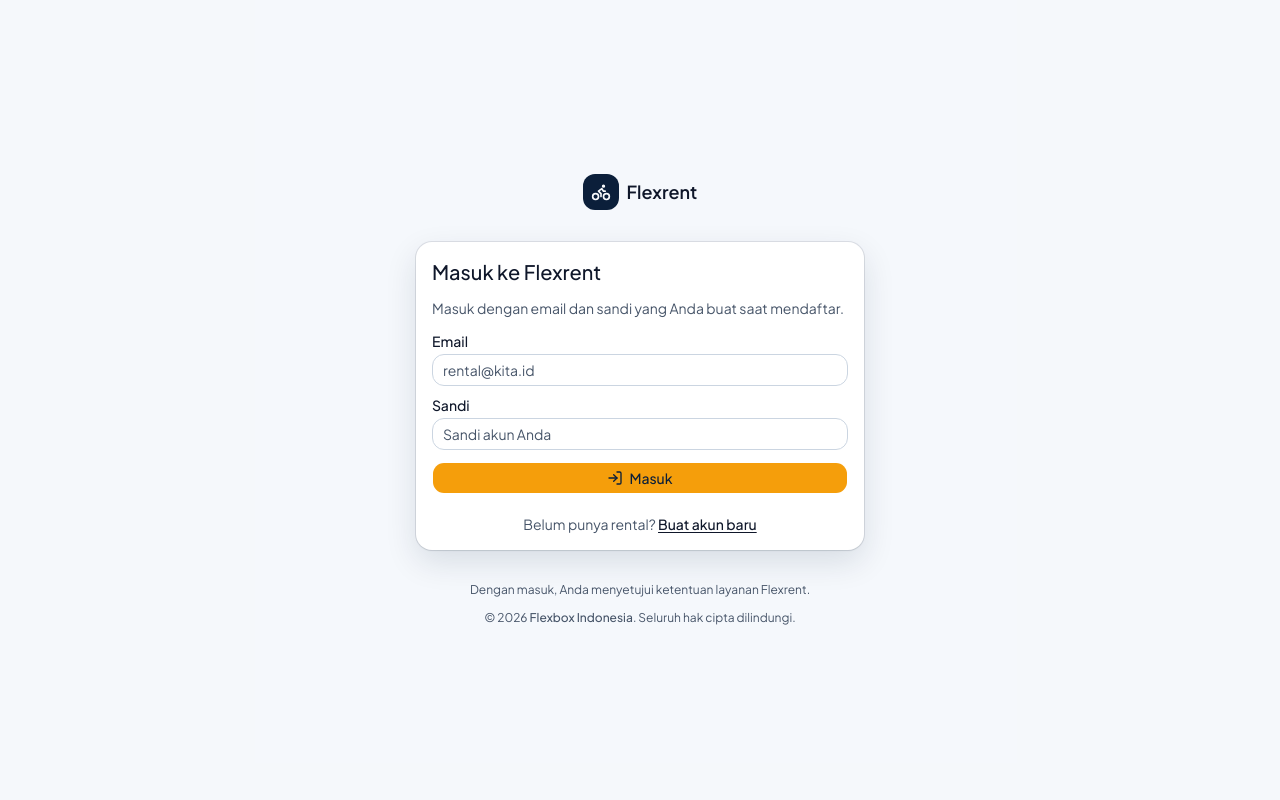
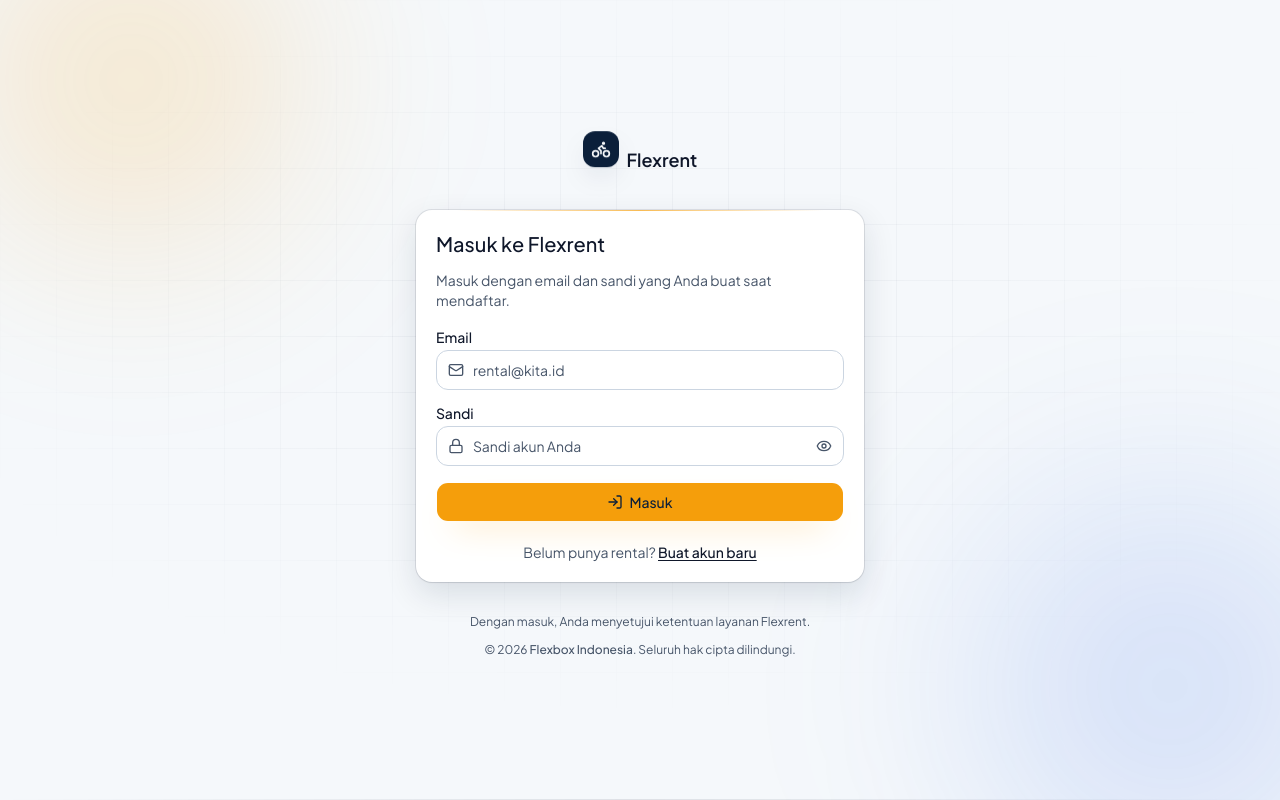
Before and after one commit to andriputra/flexrent, a Next.js app: page /login in a window 1280 px wide. Built offline with nearby package versions, Linux system fonts and the light colour scheme; no server answers.

Commit message:
updadate Layout login

```diff
--- a/src/app/(auth)/layout.tsx
+++ b/src/app/(auth)/layout.tsx
@@ -5,17 +5,28 @@ import { Providers } from "@/components/shared/providers"
 export default function AuthLayout({ children }: { children: React.ReactNode }) {
   return (
     <Providers>
-      <div className="flex min-h-dvh flex-col items-center justify-center bg-muted/40 px-4 py-10">
-        <Link href="/" className="mb-8 flex items-center gap-2 text-lg font-semibold">
-          <span className="flex size-9 items-center justify-center rounded-lg bg-primary text-primary-foreground">
+      <div className="relative flex min-h-dvh flex-col items-center justify-center px-4 py-10">
+        {/*
+          Latar bergerak: dua sorot warna merek melayang pelan di atas kisi garis.
+          Kisi dibuat memudar ke tepi supaya kartu tetap terasa sebagai fokus.
+        */}
+        <div aria-hidden className="pointer-events-none absolute inset-0 -z-10 overflow-hidden bg-muted/40">
+          <div className="anim-drift absolute -top-44 left-[-12%] size-[34rem] rounded-full bg-[radial-gradient(circle,rgb(245_158_11/0.22),transparent_62%)] blur-[70px] dark:bg-[radial-gradient(circle,rgb(245_158_11/0.26),transparent_62%)]" />
+          <div className="anim-drift absolute bottom-[-26%] right-[-14%] size-[38rem] rounded-full bg-[radial-gradient(circle,rgb(37_99_235/0.20),transparent_62%)] blur-[80px] [--d:-9s] dark:bg-[radial-gradient(circle,rgb(37_99_235/0.26),transparent_62%)]" />
+          <div className="bg-grid absolute inset-0 [mask-image:radial-gradient(72%_62%_at_50%_42%,black,transparent_78%)]" />
+          <div className="absolute inset-x-0 bottom-0 h-px bg-gradient-to-r from-transparent via-foreground/10 to-transparent" />
+        </div>
+
+        <Link href="/" className="anim-rise mb-8 flex items-center gap-2 text-lg font-semibold">
+          <span className="anim-float flex size-9 items-center justify-center rounded-lg bg-primary text-primary-foreground shadow-[0_12px_30px_-14px_var(--primary)]">
             <Bike aria-hidden className="size-5" />
           </span>
           Flexrent
         </Link>
 
-        <div className="w-full max-w-md space-y-6">{children}</div>
+        <div className="anim-rise w-full max-w-md space-y-6 [--d:90ms]">{children}</div>
 
-        <p className="mt-8 text-xs text-muted-foreground">
+        <p className="anim-fade mt-8 text-xs text-muted-foreground [--d:240ms]">
           Dengan masuk, Anda menyetujui{" "}
           <Link href="/" className="underline-offset-2 hover:underline">
             ketentuan layanan
@@ -23,7 +34,7 @@ export default function AuthLayout({ children }: { children: React.ReactNode })
           Flexrent.
         </p>
 
-        <p className="mt-3 text-center text-xs text-muted-foreground">
+        <p className="anim-fade mt-3 text-center text-xs text-muted-foreground [--d:300ms]">
           © {new Date().getFullYear()}{" "}
           <a
             href="https://flexbox.co.id"
--- a/src/components/auth/login-form.tsx
+++ b/src/components/auth/login-form.tsx
@@ -1,10 +1,10 @@
 "use client"
 
-import { useEffect, useState, useTransition } from "react"
+import { useEffect, useState, useTransition, type ReactNode } from "react"
 import Link from "next/link"
 import { useRouter } from "next/navigation"
 import { toast } from "sonner"
-import { LogIn, Mail, User } from "lucide-react"
+import { Eye, EyeOff, Lock, LogIn, Mail, User } from "lucide-react"
 import { Button } from "@/components/ui/button"
 import { Card, CardContent, CardDescription, CardHeader, CardTitle } from "@/components/ui/card"
 import { Input } from "@/components/ui/input"
@@ -37,6 +37,18 @@ const GOOGLE_LOGO = (
 
 const EMAIL_PATTERN = /^\S+@\S+\.\S+$/
 
+/** Isian dengan ikon di kiri; tombol mata pada sandi menempel di sisi kanannya. */
+function IconField({ icon, children }: { icon: ReactNode; children: ReactNode }) {
+  return (
+    <div className="relative">
+      <span aria-hidden className="pointer-events-none absolute left-3 top-1/2 -translate-y-1/2 text-muted-foreground">
+        {icon}
+      </span>
+      {children}
+    </div>
+  )
+}
+
 export function LoginForm({
   mode,
   googleEnabled,
@@ -58,6 +70,7 @@ export function LoginForm({
   const [name, setName] = useState("")
   const [email, setEmail] = useState("")
   const [password, setPassword] = useState("")
+  const [showPassword, setShowPassword] = useState(false)
   const [formError, setFormError] = useState<string | null>(error ?? null)
 
   const isRegister = mode === "register"
@@ -118,7 +131,12 @@ export function LoginForm({
   }
 
   return (
-    <Card className="shadow-pop">
+    <Card className="anim-pop relative shadow-pop [--card-spacing:1.25rem] [--d:150ms]">
+      {/* Garis aksen di bibir kartu: pembeda dari permukaan, bukan hiasan berbunyi. */}
+      <span
+        aria-hidden
+        className="pointer-events-none absolute inset-x-10 top-0 h-px bg-gradient-to-r from-transparent via-accent/70 to-transparent"
+      />
       <CardHeader className="space-y-2">
         <CardTitle className="text-xl">{isRegister ? "Buat akun rental Anda" : "Masuk ke Flexrent"}</CardTitle>
         <CardDescription>
@@ -131,7 +149,7 @@ export function LoginForm({
         {formError ? (
           <p
             role="alert"
-            className="rounded-lg border border-danger/40 bg-danger/10 px-3 py-2 text-sm text-danger"
+            className="anim-pop rounded-lg border border-danger/40 bg-danger/10 px-3 py-2 text-sm text-danger"
           >
             {formError}
           </p>
@@ -140,7 +158,7 @@ export function LoginForm({
         {googleEnabled ? (
           <>
             <form action={signInWithGoogleAction.bind(null, isRegister ? "/onboarding" : "/dashboard")}>
-              <Button type="submit" variant="outline" className="w-full" disabled={pending || !hydrated}>
+              <Button type="submit" variant="outline" className="h-10 w-full" disabled={pending || !hydrated}>
                 {GOOGLE_LOGO}
                 Lanjut dengan Google
               </Button>
@@ -154,10 +172,11 @@ export function LoginForm({
           </>
         ) : null}
 
-        <form onSubmit={submitPassword} method="post" className="space-y-3">
+        <form onSubmit={submitPassword} method="post" className="space-y-4">
           {isRegister ? (
             <div className="space-y-1.5">
               <Label htmlFor="name">Nama Anda</Label>
+              <IconField icon={<User aria-hidden className="size-4" />}>
                 <Input
                   id="name"
                   name="name"
@@ -166,13 +185,16 @@ export function LoginForm({
                   value={name}
                   onChange={(event) => setName(event.target.value)}
                   disabled={pending}
+                  className="h-10 pl-9"
                   required
                 />
+              </IconField>
             </div>
           ) : null}
 
           <div className="space-y-1.5">
             <Label htmlFor="email">Email</Label>
+            <IconField icon={<Mail aria-hidden className="size-4" />}>
               <Input
                 id="email"
                 type="email"
@@ -182,28 +204,43 @@ export function LoginForm({
                 value={email}
                 onChange={(event) => setEmail(event.target.value)}
                 disabled={pending}
+                className="h-10 pl-9"
                 required
               />
+            </IconField>
           </div>
 
           <div className="space-y-1.5">
             <Label htmlFor="password">Sandi</Label>
+            <IconField icon={<Lock aria-hidden className="size-4" />}>
               <Input
                 id="password"
-              type="password"
+                type={showPassword ? "text" : "password"}
                 name="password"
                 autoComplete={isRegister ? "new-password" : "current-password"}
                 placeholder={isRegister ? "Minimal 8 karakter" : "Sandi akun Anda"}
                 value={password}
                 onChange={(event) => setPassword(event.target.value)}
                 disabled={pending}
+                className="h-10 pl-9 pr-11"
                 required
               />
+              <button
+                type="button"
+                onClick={() => setShowPassword((current) => !current)}
+                disabled={pending}
+                aria-pressed={showPassword}
+                aria-label={showPassword ? "Sembunyikan sandi" : "Tampilkan sandi"}
+                className="absolute right-1.5 top-1/2 -translate-y-1/2 rounded-md p-1.5 text-muted-foreground transition-colors outline-none hover:text-foreground focus-visible:ring-2 focus-visible:ring-ring/60 disabled:pointer-events-none"
+              >
+                {showPassword ? <EyeOff aria-hidden className="size-4" /> : <Eye aria-hidden className="size-4" />}
+              </button>
+            </IconField>
           </div>
 
           <Button
             type="submit"
-            className="w-full bg-accent text-accent-foreground hover:bg-accent-hover"
+            className="h-10 w-full bg-accent text-accent-foreground shadow-[0_16px_34px_-18px_var(--accent)] transition-all duration-300 hover:-translate-y-0.5 hover:bg-accent-hover hover:shadow-[0_22px_40px_-18px_var(--accent)]"
             disabled={pending || !hydrated}
           >
             {isRegister ? <User aria-hidden /> : <LogIn aria-hidden />}
@@ -212,12 +249,12 @@ export function LoginForm({
         </form>
 
         {emailConfigured ? (
-          <form onSubmit={submitEmailLink} method="post" className="space-y-2">
+          <form onSubmit={submitEmailLink} method="post" className="space-y-3">
             <Separator />
             <p className="text-xs text-muted-foreground">
               Lupa sandi atau belum membuatnya? Kami kirim tautan masuk sekali pakai ke email ini.
             </p>
-            <Button type="submit" variant="outline" className="w-full" disabled={pending || !hydrated}>
+            <Button type="submit" variant="outline" className="h-10 w-full" disabled={pending || !hydrated}>
               <Mail aria-hidden />
               {pending ? "Mengirim…" : "Kirim tautan masuk"}
             </Button>
```
Also changed, not shown: 1 other file (tests, documents, lock files or other folders). Lines whose indentation alone changed are shown as unchanged.
